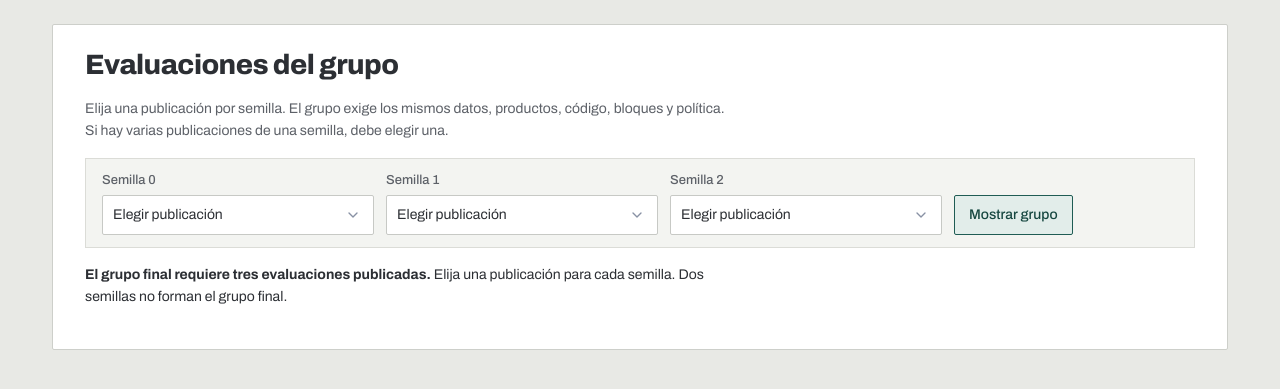
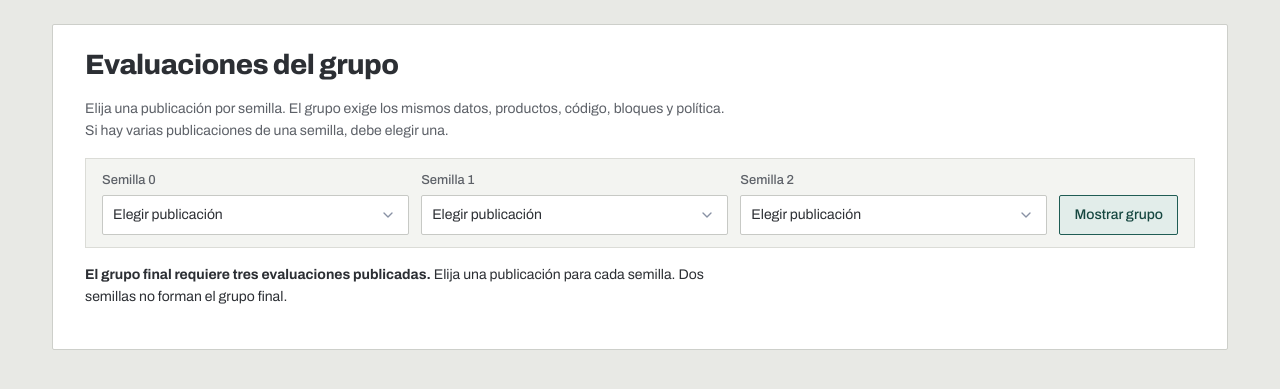
Before and after one commit to pred-javeriana/pred-platform, a Python web app: template src/pred_platform/app/templates/pages/group_results.html in a window 1280 px wide. Shown: the part 156-545 px from the top of the page. Run offline with Jinja, Linux system fonts and the light colour scheme; the template is opened without the code that fills it, so the values that code supplies are empty.

Commit message:
Deja crecer los selectores de semilla hasta que cabe la fecha
A 1280 px, en «¿Se sostiene con otra semilla?», la barra de semillas
heredaba la rejilla de cuatro columnas iguales de las barras de filtros
de Resultados: cada selector medía 245 px y cortaba «Creada el 7 nov
2026, 11:54 p. m.», y «Mostrar grupo» se estiraba al mismo ancho.

La variante .pred-filters--seeds, como propone el issue, da a cada
campo flex: 1 1 15rem sin ancho máximo y deja el botón a su ancho; en
un capítulo la barra vuelve a flex en lugar de la rejilla. Verificado
en Chromium: 287 px por selector a 1280, 303 a 1440, a 1100 el botón
pasa a otra línea, y /resultados/grupo conserva su forma.

Refs #327

```diff
--- a/src/pred_platform/app/static/css/pred.css
+++ b/src/pred_platform/app/static/css/pred.css
@@ -1549,6 +1549,17 @@ button.pred-btn--large {
   min-height: 2.5rem;
 }
 
+/* Los selectores de semilla muestran una fecha con hora: cada campo crece hasta que la etiqueta
+   cabe entera y el botón, a su ancho, pasa a otra línea antes de cortarla. */
+.pred-filters--seeds .pred-field {
+  flex: 1 1 15rem;
+  max-width: none;
+}
+
+.pred-filters--seeds > .pred-btn {
+  flex: 0 0 auto;
+}
+
 /* --------------------------------------------------------------- Alertas */
 /* Texto e ícono sobre la superficie, sin caja: el color refuerza, no informa solo. */
 .pred-alert {
--- a/src/pred_platform/app/static/css/results.css
+++ b/src/pred_platform/app/static/css/results.css
@@ -108,6 +108,8 @@
 .pred-result-pairs > span { display: inline-flex; align-items: center; gap: 8px; }
 .pred-results .pred-filters--bar { display: grid; grid-template-columns: repeat(4, minmax(0, 1fr)); align-items: end; gap: 12px 16px; }
 .pred-results .pred-filters--bar .pred-field { min-width: 0; }
+/* La barra de semillas no usa la rejilla de cuatro columnas iguales: ver .pred-filters--seeds. */
+.pred-results .pred-filters--seeds { display: flex; flex-wrap: wrap; }
 .pred-results-list .pred-significance { min-width: 11rem; }
 .pred-significance .pred-kv { grid-template-columns: minmax(0, 1fr); gap: 2px; }
 .pred-significance .pred-kv dd { margin-bottom: 8px; }
--- a/src/pred_platform/app/templates/partials/results_group.html
+++ b/src/pred_platform/app/templates/partials/results_group.html
@@ -9,7 +9,7 @@
 <section class="{{ group_sheet_class | default('pred-sheet') }}">
   <h2>Evaluaciones del grupo</h2>
   <p class="pred-meta">Elija una publicación por semilla. El grupo exige los mismos datos, productos, código, bloques y política. Si hay varias publicaciones de una semilla, debe elegir una.</p>
-  <form method="get" action="{{ group_action | default('/resultados/grupo') }}" class="pred-filters pred-filters--bar">
+  <form method="get" action="{{ group_action | default('/resultados/grupo') }}" class="pred-filters pred-filters--bar pred-filters--seeds">
     {% if group_m3 | default(none) %}<input type="hidden" name="m3" value="{{ group_m3 }}">{% endif %}
     {% for seed in range(3) %}
     <div class="pred-field">
```
Also changed, not shown: tests/test_ui_review.py (+13 -0 lines).
